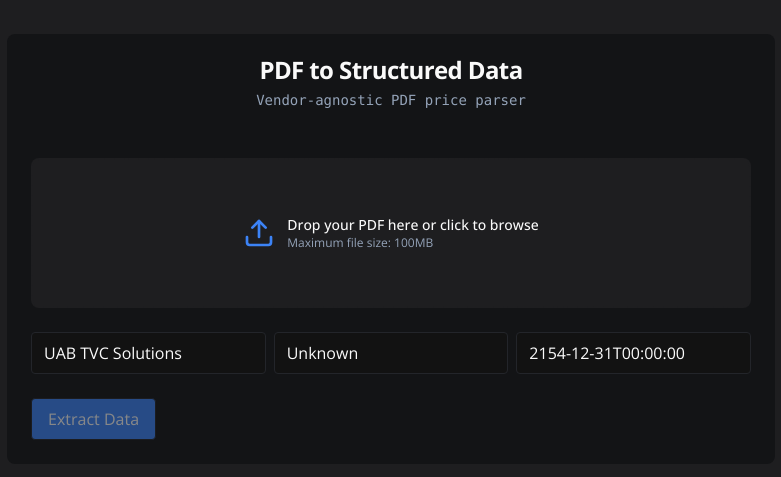
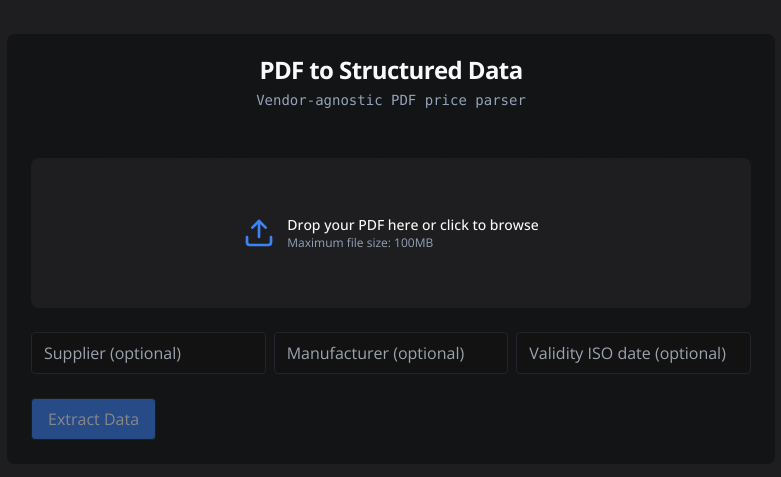
Before and after one commit to kikulik/pdf-to-structured-data, a Next.js app: page / in a window 1280 px wide. Shown: the part 151-628 px from the top of the page, without its empty margins (249-1030 px from the left). Built offline with nearby package versions, Linux system fonts and the light colour scheme.

Commit message:
Update components/MetaForm.tsx

```diff
--- a/components/MetaForm.tsx
+++ b/components/MetaForm.tsx
@@ -7,9 +7,9 @@ type Props = {
 };
 
 export default function MetaForm({ onChange }: Props) {
-  const [supplier, setSupplier] = useState("UAB TVC Solutions");
-  const [manufacturer, setManufacturer] = useState("Unknown");
-  const [validityDate, setValidityDate] = useState("2154-12-31T00:00:00");
+  const [supplier, setSupplier] = useState("");
+  const [manufacturer, setManufacturer] = useState("");
+  const [validityDate, setValidityDate] = useState("");
 
   useEffect(() => {
     onChange({ supplier, manufacturer, validityDate });
@@ -17,9 +17,9 @@ export default function MetaForm({ onChange }: Props) {
 
   return (
     <div className="grid gap-2 md:grid-cols-3">
-      <input className="border px-3 py-2 rounded" value={supplier} onChange={e => setSupplier(e.target.value)} placeholder="Supplier" />
-      <input className="border px-3 py-2 rounded" value={manufacturer} onChange={e => setManufacturer(e.target.value)} placeholder="Manufacturer" />
-      <input className="border px-3 py-2 rounded" value={validityDate} onChange={e => setValidityDate(e.target.value)} placeholder="Validity ISO date" />
+      <input className="border px-3 py-2 rounded" value={supplier} onChange={e => setSupplier(e.target.value)} placeholder="Supplier (optional)" />
+      <input className="border px-3 py-2 rounded" value={manufacturer} onChange={e => setManufacturer(e.target.value)} placeholder="Manufacturer (optional)" />
+      <input className="border px-3 py-2 rounded" value={validityDate} onChange={e => setValidityDate(e.target.value)} placeholder="Validity ISO date (optional)" />
     </div>
   );
 }
```
